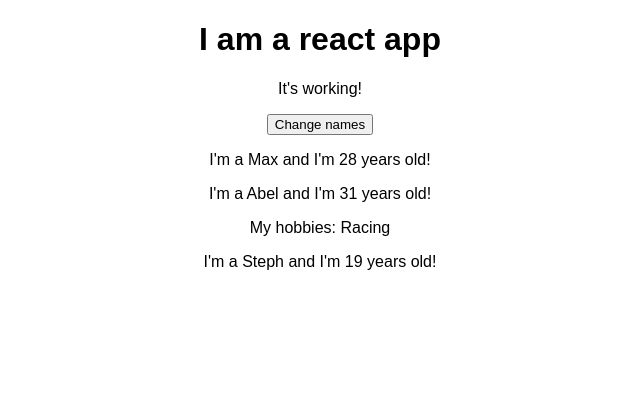
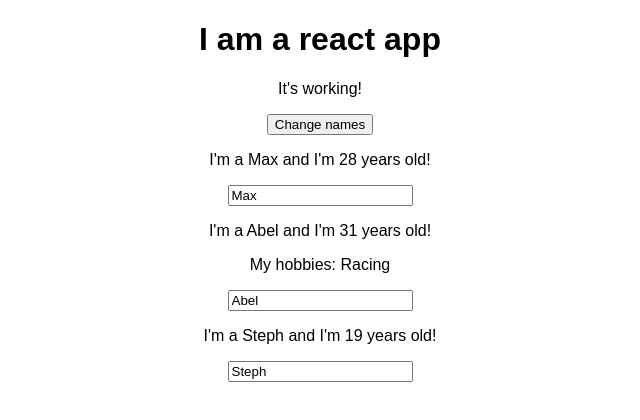
Before and after one commit to lukaszkups/react-course, a React (Create React App) app in the folder 01/: page / in a window 1280 px wide. Shown: the top 420 px of the page, without its empty margins (320-960 px from the left). Built offline with nearby package versions, Linux system fonts and the light colour scheme.

Commit message:
Simple 2way data binding kinda of.

```diff
--- a/01/src/App.js
+++ b/01/src/App.js
@@ -29,6 +29,14 @@
     ]})
   }
 
+  nameChangeHandler = (event) => {
+    this.setState({persons: [
+      {name : 'Max', age: 28},
+      {name : event.target.value, age: 31},
+      {name : 'Steph', age: 19},
+    ]})
+  }
+
   render() {
     return (
       <div className="App">
@@ -41,11 +49,15 @@
             // this is one way of passing function as argument
             click={() => this.switchNameHandler('Maxie')}
           />
-          <Person name={this.state.persons[1].name} age={this.state.persons[1].age}>My hobbies: {this.state.oneHobby}</Person>
+          <Person
+            name={this.state.persons[1].name}
+            age={this.state.persons[1].age}
+            changed={this.nameChangeHandler}
+          >My hobbies: {this.state.oneHobby}</Person>
           <Person
             name={this.state.persons[2].name}
             age={this.state.persons[2].age}
-            // this is other way of passing function as argument
+            // this is other way of passing function as argument, THIS ONE IS RECOMMENDED
             click={this.switchNameHandler.bind(this, 'Max!')}
           />
       </div>
--- a/01/src/Person/Person.js
+++ b/01/src/Person/Person.js
@@ -9,6 +9,7 @@
     <div>
       <p onClick={props.click}>I'm a {props.name} and I'm {props.age} years old!</p>
       <p>{props.children}</p>
+      <input type="text" onChange={props.changed} value={props.name} />
     </div>
   );
 }
```
